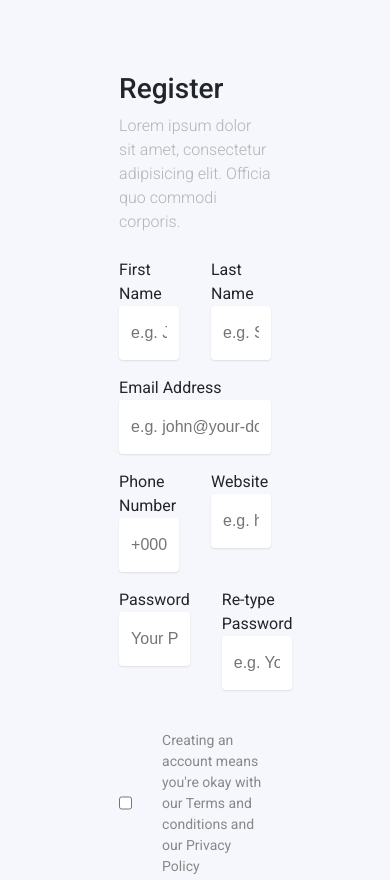
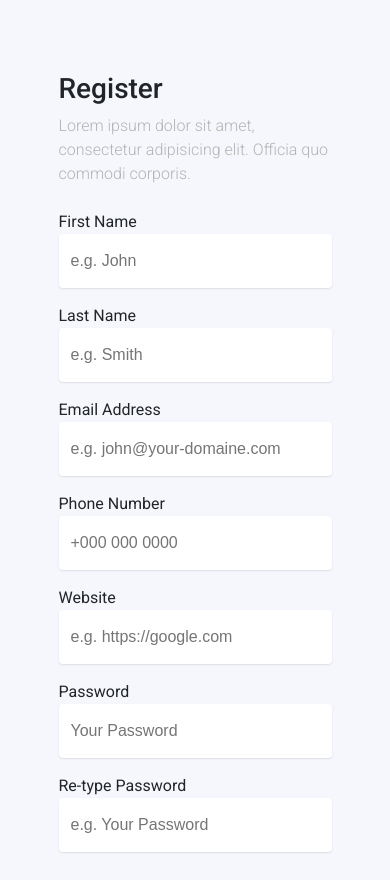
Before and after one commit to dmalikhall/css-practice-projects, a plain HTML site: page register-form/index.html in a window 390 px wide. Shown: the top 880 px of the page. Drawn offline with Linux system fonts and the light colour scheme.

Commit message:
added responsiveness to register form

```diff
--- a/register-form/style.css
+++ b/register-form/style.css
@@ -126,3 +126,30 @@ button {
     border: none;
     border-radius: 4px
 }
+
+@media (max-width: 767px) {
+
+    .register-container {
+        max-width: 100%;
+    }
+    .name {
+        display: grid;
+        grid-template-columns: 1fr;
+        gap: 0;
+
+    }
+
+    .number-website {
+        display: grid;
+        grid-template-columns: 1fr ;
+        gap: 0;
+
+    }
+
+    .password {
+        display: grid;
+        grid-template-columns: 1fr;
+        gap: 0;
+
+    }
+}
```
